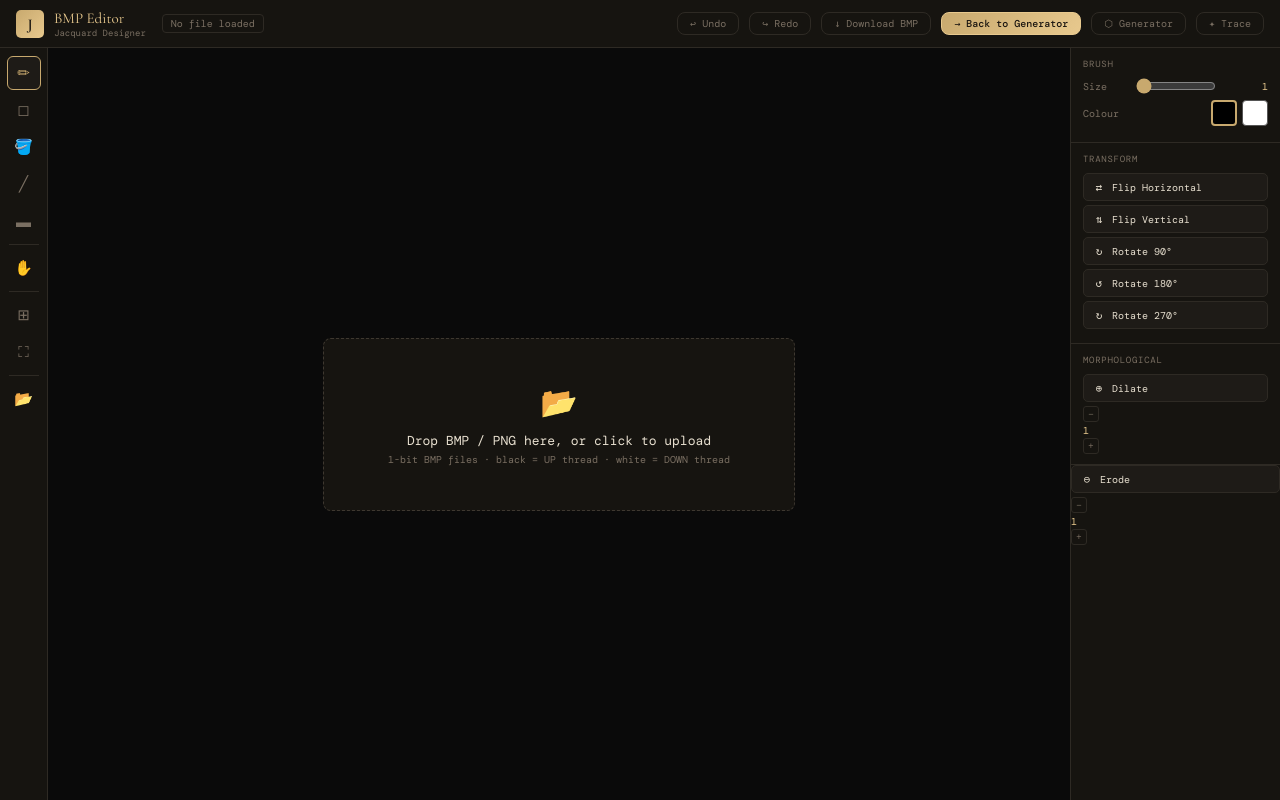
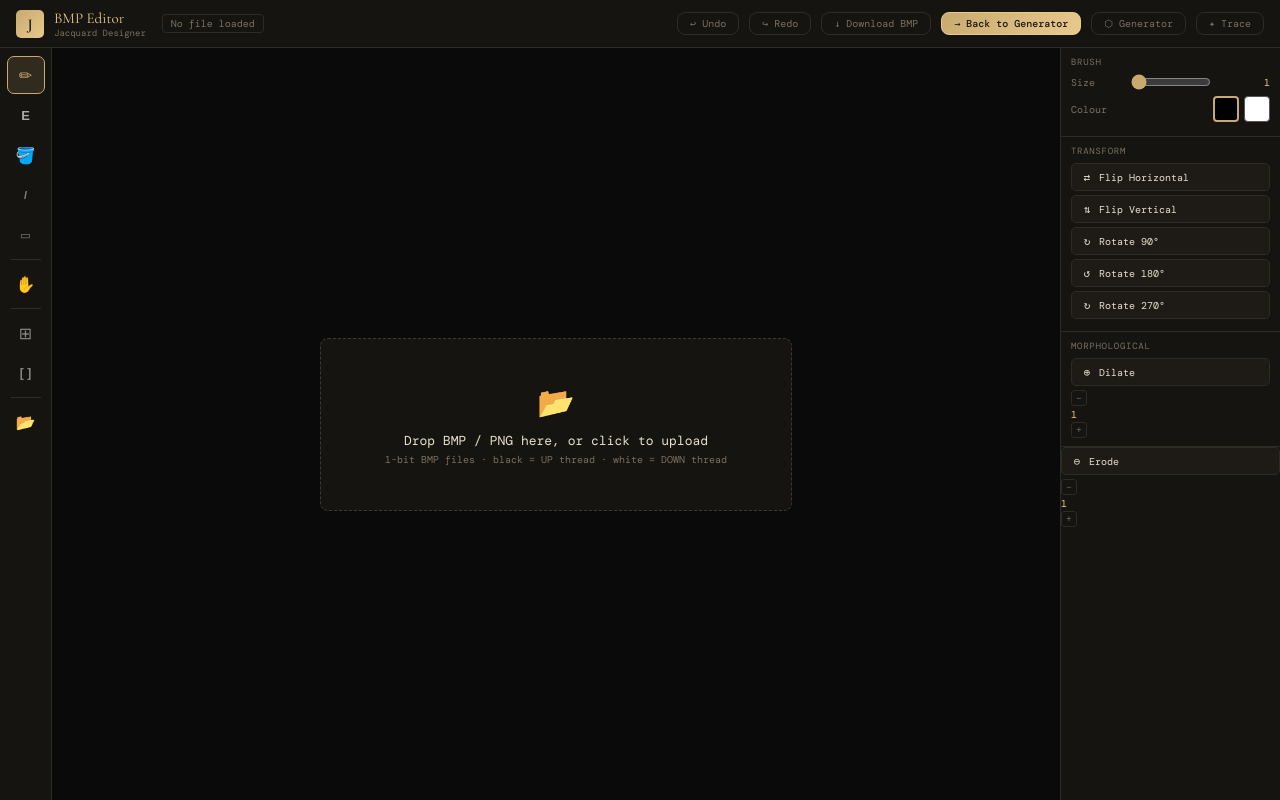
Before and after one commit to sujay1816/jacquard-designer, a Flask app: page /edit in a window 1280 px wide. Run offline with Flask 3, Linux system fonts and the light colour scheme; some libraries are stand-ins or nearby versions; some web fonts are replaced.

Commit message:
edit fixes

```diff
--- a/templates/edit.html
+++ b/templates/edit.html
@@ -84,28 +84,31 @@
     #toolbar {
       position: fixed;
       top: 48px; left: 0;
-      width: 48px;
+      width: 52px;
       bottom: 0;
       background: var(--surface);
       border-right: 1px solid var(--border);
       display: flex; flex-direction: column; align-items: center;
-      padding: 8px 0; gap: 3px;
+      padding: 8px 0; gap: 2px;
       overflow-y: auto;
       z-index: 90;
+      scrollbar-width: none;
     }
+    #toolbar::-webkit-scrollbar { display: none; }
     .tsep { width:30px; height:1px; background:var(--border); margin:3px 0; flex-shrink:0; }
     .tbtn {
-      width: 34px; height: 34px; flex-shrink: 0;
-      border-radius: 6px; border: 1px solid transparent;
-      background: transparent; color: var(--muted);
+      width: 38px; height: 38px; flex-shrink: 0;
+      border-radius: 7px; border: 1px solid transparent;
+      background: transparent; color: #888;
       cursor: pointer;
       display: flex; align-items: center; justify-content: center;
-      font-size: 15px;
+      font-size: 16px;
       transition: all .15s;
       position: relative;
+      letter-spacing: 0;
     }
-    .tbtn:hover { background:var(--surface2); border-color:var(--border); color:var(--text); }
-    .tbtn.on   { background:var(--surface2); border-color:var(--gold); color:var(--gold); }
+    .tbtn:hover { background:var(--surface2); border-color:var(--border2); color:var(--text); }
+    .tbtn.on   { background:rgba(200,169,110,0.15); border-color:var(--gold); color:var(--gold); }
     .tbtn::after {
       content: attr(data-tip);
       position: absolute; left: 42px; top: 50%; transform: translateY(-50%);
@@ -120,17 +123,17 @@
     #side-panel {
       position: fixed;
       top: 48px; right: 0;
-      width: 210px;
+      width: 220px;
       bottom: 0;
       background: var(--surface);
       border-left: 1px solid var(--border);
       overflow-y: auto;
       z-index: 90;
     }
-    .psec { border-bottom: 1px solid var(--border); padding: 10px 12px; }
+    .psec { border-bottom: 1px solid var(--border); padding: 8px 10px; }
     .ptitle {
       font-size: 9px; letter-spacing: .08em; text-transform: uppercase;
-      color: var(--muted); margin-bottom: 8px;
+      color: var(--muted); margin-bottom: 6px;
     }
     .opt-row {
       display: flex; align-items: center;
@@ -152,15 +155,16 @@
       color: var(--text); border-radius: 5px; cursor: pointer;
       font-family: 'DM Mono',monospace; font-size: 10px;
       text-align: left; margin-bottom: 4px;
-      display: flex; align-items: center; gap: 6px;
+      display: flex; align-items: center; gap: 5px;
       transition: all .15s;
+      min-width: 0; overflow: hidden;
     }
     .obtn:hover { border-color:var(--gold); color:var(--gold); }
     .obtn.red   { color:var(--danger); }
     .obtn.red:hover { border-color:var(--danger); }
     .oic { font-size:11px; width:14px; text-align:center; }
     .pctl {
-      margin-left:auto; display:flex; align-items:center; gap:3px;
+      margin-left:auto; display:flex; align-items:center; gap:2px; flex-shrink:0;
     }
     .pbtn {
       width:16px; height:16px;
@@ -172,7 +176,7 @@
     .pval { font-size:10px; color:var(--gold2); min-width:12px; text-align:center; }
 
     /* Stats */
-    .srow { display:flex; justify-content:space-between; margin-bottom:4px; }
+    .srow { display:flex; justify-content:space-between; margin-bottom:3px; }
     .sl   { font-size:10px; color:var(--muted); }
     .sv   { font-size:10px; color:var(--gold2); }
     .sv.ok  { color:var(--success); }
@@ -193,7 +197,7 @@
     /* ─── CANVAS AREA (fills remaining space) ──────────────── */
     #canvas-area {
       position: fixed;
-      top: 48px; left: 48px; right: 210px; bottom: 0;
+      top: 48px; left: 52px; right: 220px; bottom: 0;
       background: #0a0a0a;
       overflow: auto;
       display: flex; align-items: center; justify-content: center;
@@ -232,15 +236,28 @@
 
     /* Zoom bar */
     #zoom-bar {
-      position: absolute; bottom: 12px; right: 12px;
-      display: flex; align-items: center; gap: 5px;
-      background: var(--surface); border: 1px solid var(--border);
-      border-radius: var(--radius); padding: 4px 8px;
-      z-index: 10;
+      position: absolute; bottom: 14px; right: 14px;
+      display: flex; align-items: center; gap: 0;
+      background: var(--surface); border: 1px solid var(--border2);
+      border-radius: 20px; padding: 0;
+      z-index: 10; overflow: hidden;
+      box-shadow: 0 2px 8px rgba(0,0,0,0.4);
     }
-    .zbtn { background:transparent; border:none; color:var(--muted); cursor:pointer; font-size:13px; width:18px; text-align:center; }
-    .zbtn:hover { color:var(--gold); }
-    #zoom-label { font-size:10px; color:var(--text); min-width:34px; text-align:center; }
+    .zbtn {
+      background: transparent; border: none; color: var(--muted);
+      cursor: pointer; font-size: 16px; font-weight: 300;
+      width: 32px; height: 30px;
+      display: flex; align-items: center; justify-content: center;
+      transition: all .15s;
+    }
+    .zbtn:hover { background: var(--surface2); color: var(--gold); }
+    #zoom-label {
+      font-size: 11px; color: var(--text); min-width: 48px;
+      text-align: center; cursor: pointer; padding: 0 2px;
+      border-left: 1px solid var(--border); border-right: 1px solid var(--border);
+      height: 30px; line-height: 30px;
+    }
+    #zoom-label:hover { color: var(--gold); }
     #coord-bar {
       position: absolute; bottom: 12px; left: 12px;
       font-size: 9px; color: var(--muted);
@@ -283,15 +300,15 @@
 <!-- ─── LEFT TOOLBAR ────────────────────────────────────────── -->
 <div id="toolbar">
   <button class="tbtn on" id="tbtn-pencil" onclick="setTool('pencil')" data-tip="Pencil (P)">✏</button>
-  <button class="tbtn"    id="tbtn-eraser" onclick="setTool('eraser')" data-tip="Eraser (E)">◻</button>
+  <button class="tbtn"    id="tbtn-eraser" onclick="setTool('eraser')" data-tip="Eraser (E)" style="font-size:13px;font-weight:700;color:#aaa">E</button>
   <button class="tbtn"    id="tbtn-fill"   onclick="setTool('fill')"   data-tip="Flood Fill (F)">🪣</button>
-  <button class="tbtn"    id="tbtn-line"   onclick="setTool('line')"   data-tip="Line (L)">╱</button>
-  <button class="tbtn"    id="tbtn-rect"   onclick="setTool('rect')"   data-tip="Rectangle (R)">▬</button>
+  <button class="tbtn"    id="tbtn-line"   onclick="setTool('line')"   data-tip="Line (L)" style="font-size:11px;font-weight:700">/</button>
+  <button class="tbtn"    id="tbtn-rect"   onclick="setTool('rect')"   data-tip="Rectangle (R)" style="font-size:11px">▭</button>
   <div class="tsep"></div>
   <button class="tbtn"    id="tbtn-pan"    onclick="setTool('pan')"    data-tip="Pan (H)">✋</button>
   <div class="tsep"></div>
   <button class="tbtn"    id="tbtn-grid"   onclick="toggleGrid()"      data-tip="Grid (G)">⊞</button>
-  <button class="tbtn"                     onclick="fitToWindow()"     data-tip="Fit (0)">⛶</button>
+  <button class="tbtn"                     onclick="fitToWindow()"     data-tip="Fit (0)" style="font-size:12px;font-weight:600">[ ]</button>
   <div class="tsep"></div>
   <button class="tbtn"                     onclick="document.getElementById('file-input2').click()" data-tip="Upload BMP">📂</button>
   <input type="file" id="file-input2" accept=".bmp,.png" style="display:none" onchange="loadFile(this.files[0])">
@@ -327,10 +344,10 @@
   </div>
 
   <div id="zoom-bar">
-    <button class="zbtn" onclick="zoomStep(-1)">−</button>
-    <span id="zoom-label">100%</span>
-    <button class="zbtn" onclick="zoomStep(+1)">+</button>
-  </div>
+  <button class="zbtn" onclick="zoomStep(-1)" title="Zoom out (-)">−</button>
+  <span id="zoom-label" onclick="resetZoom()" title="Click to reset to 100%">100%</span>
+  <button class="zbtn" onclick="zoomStep(+1)" title="Zoom in (+)">+</button>
+</div>
   <div id="coord-bar">x:— y:—</div>
 </div>
 
@@ -455,6 +472,7 @@ const ox = OC.getContext('2d');
 function render() {
   if (!S.pixels) return;
   cx.putImageData(new ImageData(S.pixels.slice(), S.W, S.H), 0, 0);
+  renderGrid();
 }
 
 function applyZoom() {
@@ -462,6 +480,40 @@ function applyZoom() {
   MC.style.width  = OC.style.width  = (S.W * z) + 'px';
   MC.style.height = OC.style.height = (S.H * z) + 'px';
   document.getElementById('zoom-label').textContent = Math.round(z * 100) + '%';
+  renderGrid();
+  // Re-center if image fits in canvas area
+  const area = document.getElementById('canvas-area');
+  const wrap = document.getElementById('canvas-wrap');
+  if (area && wrap) {
+    const iw = S.W * z, ih = S.H * z;
+    const aw = area.clientWidth,  ah = area.clientHeight;
+    if (iw < aw) wrap.style.marginLeft = Math.max(0, (aw - iw) / 2) + 'px';
+    else         wrap.style.marginLeft = '20px';
+    if (ih < ah) wrap.style.marginTop  = Math.max(0, (ah - ih) / 2) + 'px';
+    else         wrap.style.marginTop  = '20px';
+  }
+}
+
+function renderGrid() {
+  ox.clearRect(0, 0, OC.width, OC.height);
+  if (!S.showGrid || !S.pixels) return;
+  const z = S.zoom;
+  if (z < 4) return;   // only show grid at 4x and above
+  ox.save();
+  ox.strokeStyle = z >= 8 ? 'rgba(200,169,110,0.35)' : 'rgba(200,169,110,0.18)';
+  ox.lineWidth = 1 / z;
+  for (let x = 0; x <= S.W; x++) {
+    ox.beginPath(); ox.moveTo(x, 0); ox.lineTo(x, S.H); ox.stroke();
+  }
+  for (let y = 0; y <= S.H; y++) {
+    ox.beginPath(); ox.moveTo(0, y); ox.lineTo(0 + S.W, y); ox.stroke();
+  }
+  ox.restore();
+}
+
+function resetZoom() {
+  S.zoom = 1;
+  applyZoom();
 }
 
 // ═══════════════════════════════════════════════════
@@ -670,12 +722,29 @@ function onMU(e) {
 
 function onML() { if(S.painting){pushHist('Draw');S.painting=false;updateStats();} }
 
-function onWheel(e) { e.preventDefault(); zoomStep(e.deltaY<0?1:-1); }
+function onWheel(e) {
+  e.preventDefault();
+  const area = document.getElementById('canvas-area');
+  const wrap = document.getElementById('canvas-wrap');
+  const rect = MC.getBoundingClientRect();
+  // Mouse position relative to canvas in BMP pixels before zoom
+  const bmpX = (e.clientX - rect.left) / S.zoom;
+  const bmpY = (e.clientY - rect.top)  / S.zoom;
+  // Apply zoom step
+  const oldZoom = S.zoom;
+  zoomStep(e.deltaY < 0 ? 1 : -1);
+  // Adjust scroll to keep the hovered pixel under the cursor
+  const newRect = MC.getBoundingClientRect();
+  const newX = bmpX * S.zoom;
+  const newY = bmpY * S.zoom;
+  area.scrollLeft += (newX - (e.clientX - area.getBoundingClientRect().left));
+  area.scrollTop  += (newY - (e.clientY - area.getBoundingClientRect().top));
+}
 
 // ═══════════════════════════════════════════════════
 // ZOOM / FIT
 // ═══════════════════════════════════════════════════
-const ZL = [0.25,0.5,1,1.5,2,3,4,6,8,12,16,24,32];
+const ZL = [0.25,0.5,0.75,1,1.5,2,3,4,6,8,10,12,16,20,24,32];
 function zoomStep(d) {
   const i = ZL.indexOf(S.zoom);
   S.zoom = ZL[Math.max(0,Math.min(ZL.length-1,(i<0?4:i)+d))];
@@ -683,12 +752,13 @@ function zoomStep(d) {
 }
 function fitToWindow() {
   if (!S.pixels) return;
-  const a=document.getElementById('canvas-area');
-  const sx=(a.clientWidth-40)/S.W, sy=(a.clientHeight-40)/S.H;
-  const sc=Math.min(sx,sy);
-  let best=ZL[0],bd=99;
-  ZL.forEach(z=>{const d=Math.abs(z-sc);if(d<bd){bd=d;best=z;}});
-  S.zoom=best; applyZoom();
+  const a = document.getElementById('canvas-area');
+  const sx = (a.clientWidth  - 40) / S.W;
+  const sy = (a.clientHeight - 40) / S.H;
+  const sc = Math.min(sx, sy);
+  // Use exact scale instead of snapping to a preset level
+  S.zoom = Math.max(0.1, Math.min(32, sc));
+  applyZoom();
 }
 
 // ═══════════════════════════════════════════════════
@@ -708,8 +778,9 @@ function setCol(c) {
 }
 
 function toggleGrid() {
-  S.showGrid=!S.showGrid;
-  document.getElementById('tbtn-grid').classList.toggle('on',S.showGrid);
+  S.showGrid = !S.showGrid;
+  document.getElementById('tbtn-grid').classList.toggle('on', S.showGrid);
+  renderGrid();
 }
 
 // ═══════════════════════════════════════════════════
```
